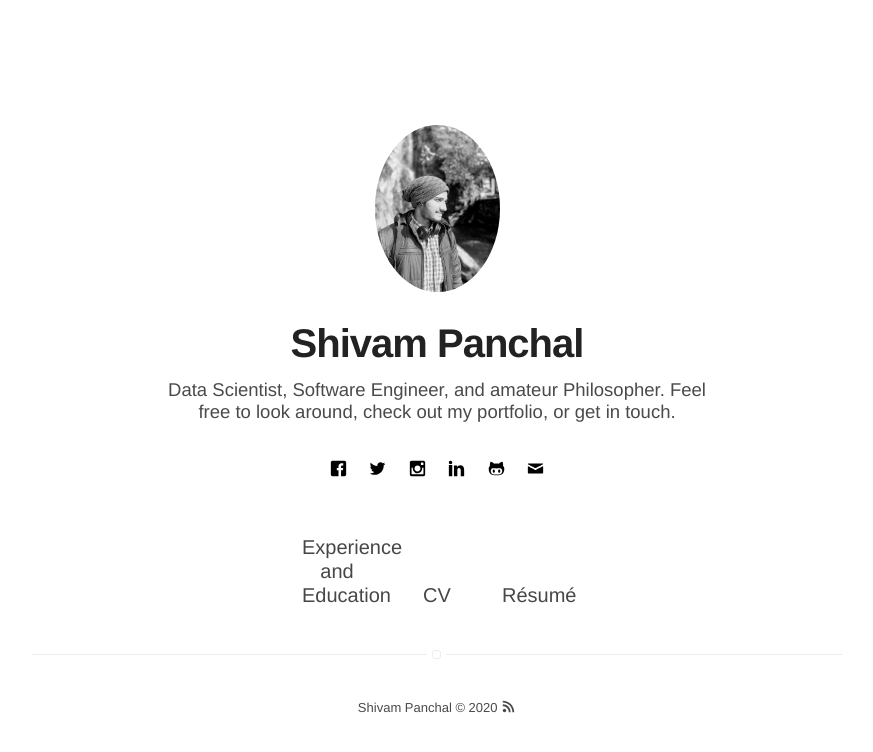
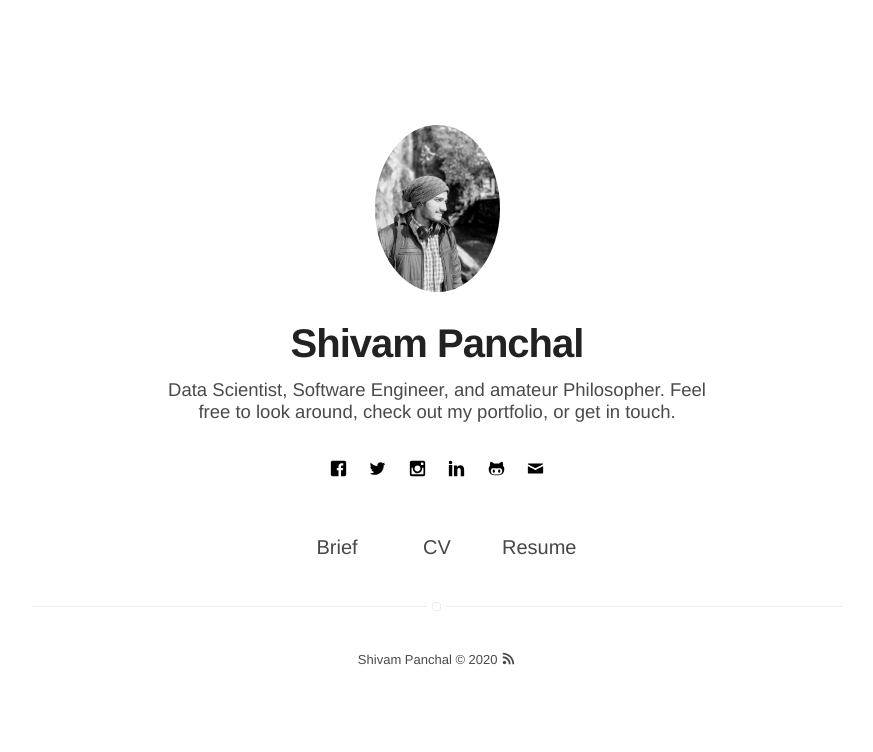
Before and after one commit to ShivamPanchal/shivampanchal.github.io, a Jekyll site: the page built from index.html, in a window 1280 px wide. Shown: the top 752 px of the page, without its empty margins (203-1076 px from the left). Built offline with Jekyll 4.4.1, drawn with Linux system fonts in a browser that asks for light colours.

Commit message:
Update nav.html

```diff
--- a/_includes/nav.html
+++ b/_includes/nav.html
@@ -22,7 +22,7 @@
             {% endif %}
         {% endif %}
                 <li class="item">
-                    <a class="link" href="https://shivampanchal.github.io/shivam.github.io/">Experience and Education</a>
+                    <a class="link" href="https://shivampanchal.github.io/shivam.github.io/">Brief</a>
                 </li>
         {% if site.about == true %}
             {% if page.title != "About" %}
@@ -34,7 +34,7 @@
 
         {% if site.resume == true %}
             <li class="item">
-                <a class="link" href="{% if site.resume-external %}{{ site.resume-url }}{% else %}{{ site.url }}/{{ site.resume-url }}{% endif %}">Résumé</a>
+                <a class="link" href="{% if site.resume-external %}{{ site.resume-url }}{% else %}{{ site.url }}/{{ site.resume-url }}{% endif %}">Resume</a>
             </li>
         {% endif %}
     </ul>
```
